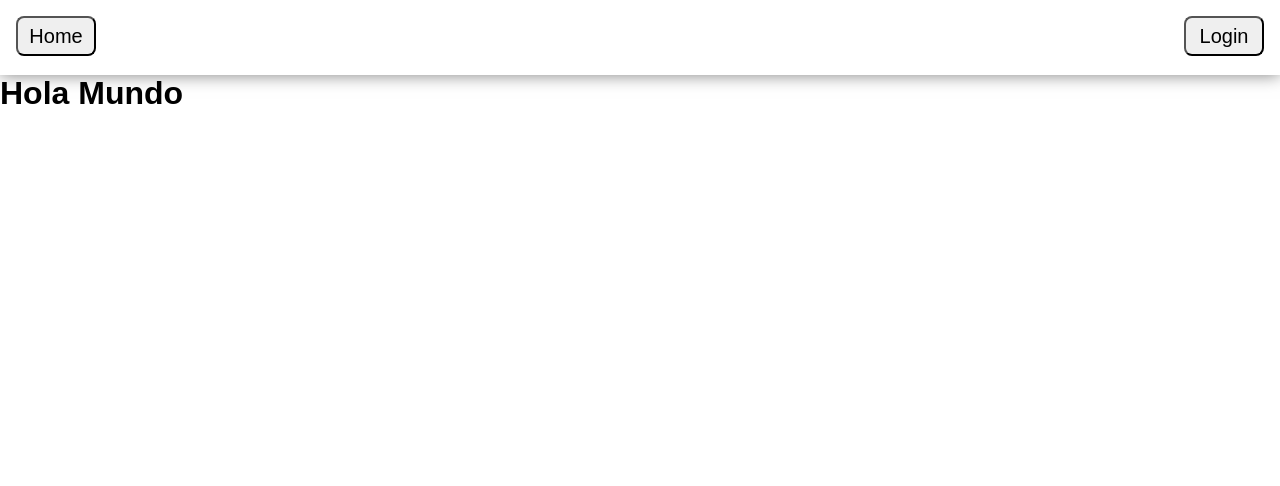
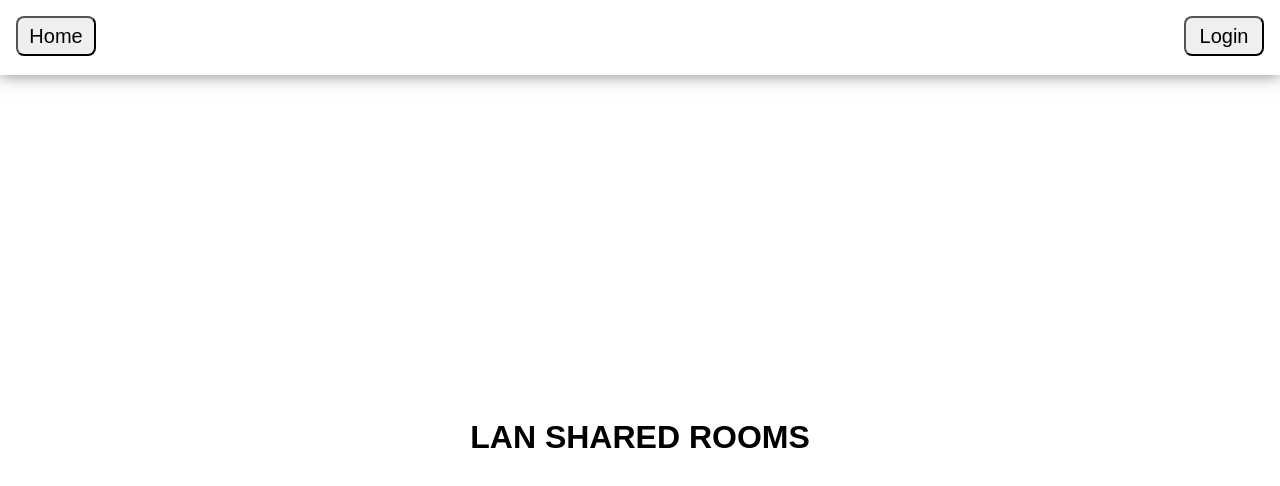
Before and after one commit to Crissdot/lan-shared-rooms, a React (Create React App) app: page / in a window 1280 px wide. Shown: the top 486 px of the page. Built offline with nearby package versions, Linux system fonts and the light colour scheme; the HTML template or start-up script is replaced by a standard one.

Commit message:
add home tittle

```diff
--- a/src/components/Home.tsx
+++ b/src/components/Home.tsx
@@ -1,8 +1,19 @@
 import React from 'react';
+import styled from 'styled-components';
+import { Main } from './StyledComponents/Main';
+
+const Title = styled.h1`
+  font-size: 2rem;
+  text-align: center;
+`;
 
 const Home = () => {
   return (
-    <h1>Hola Mundo</h1>
+    <Main>
+      <>
+        <Title>LAN SHARED ROOMS</Title>
+      </>
+    </Main>
   );
 }
 
```
